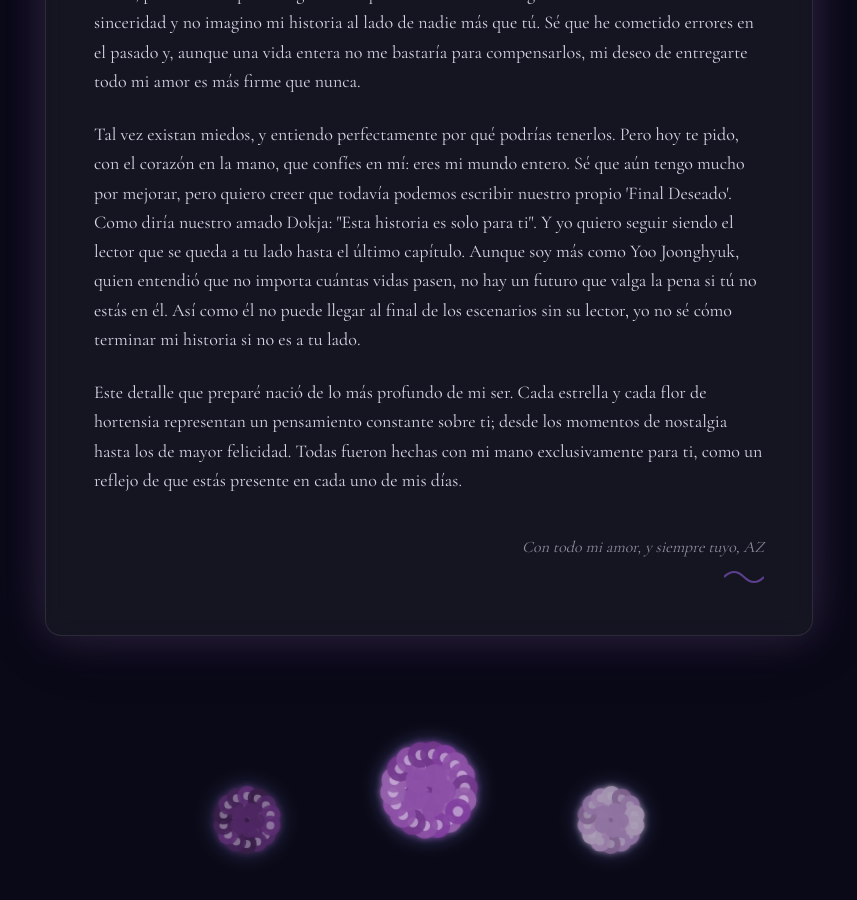
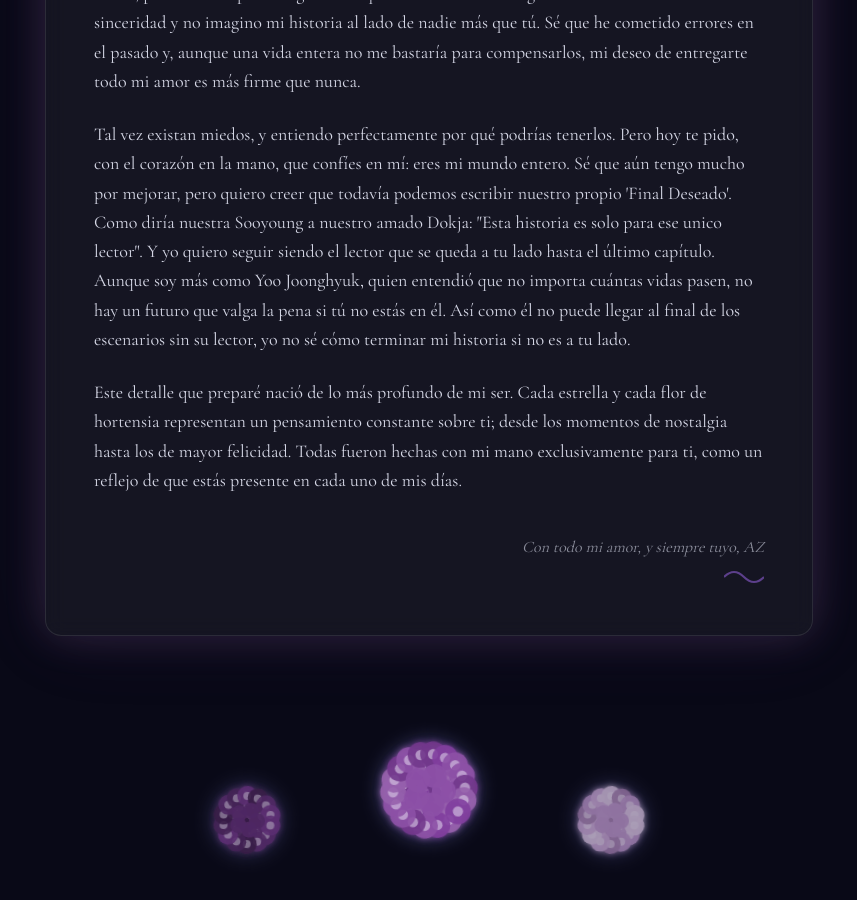
Before and after one commit to Fra46/Birthday-Hydrangea, a Next.js app: page / in a window 1280 px wide. Shown: the part 920-1820 px from the top of the page, without its empty margins (211-1068 px from the left). Built offline with nearby package versions, Linux system fonts and the light colour scheme.

Commit message:
fix: corregir cita en el contenido de la carta de cumpleaños

```diff
--- a/app/page.tsx
+++ b/app/page.tsx
@@ -10,7 +10,7 @@ const letterContent = `Desde el fondo de mi corazón, espero que este día sea i
 
 A veces me detengo a pensar en lo que me has dicho sobre el futuro, y aunque entiendo tus dudas, para mí es imposible ignorar lo que siento. Me he entregado a este sentimiento con total sinceridad y no imagino mi historia al lado de nadie más que tú. Sé que he cometido errores en el pasado y, aunque una vida entera no me bastaría para compensarlos, mi deseo de entregarte todo mi amor es más firme que nunca.
 
-Tal vez existan miedos, y entiendo perfectamente por qué podrías tenerlos. Pero hoy te pido, con el corazón en la mano, que confíes en mí: eres mi mundo entero. Sé que aún tengo mucho por mejorar, pero quiero creer que todavía podemos escribir nuestro propio 'Final Deseado'. Como diría nuestro amado Dokja: "Esta historia es solo para ti". Y yo quiero seguir siendo el lector que se queda a tu lado hasta el último capítulo. Aunque soy más como Yoo Joonghyuk, quien entendió que no importa cuántas vidas pasen, no hay un futuro que valga la pena si tú no estás en él. Así como él no puede llegar al final de los escenarios sin su lector, yo no sé cómo terminar mi historia si no es a tu lado.
+Tal vez existan miedos, y entiendo perfectamente por qué podrías tenerlos. Pero hoy te pido, con el corazón en la mano, que confíes en mí: eres mi mundo entero. Sé que aún tengo mucho por mejorar, pero quiero creer que todavía podemos escribir nuestro propio 'Final Deseado'. Como diría nuestra Sooyoung a nuestro amado Dokja: "Esta historia es solo para ese unico lector". Y yo quiero seguir siendo el lector que se queda a tu lado hasta el último capítulo. Aunque soy más como Yoo Joonghyuk, quien entendió que no importa cuántas vidas pasen, no hay un futuro que valga la pena si tú no estás en él. Así como él no puede llegar al final de los escenarios sin su lector, yo no sé cómo terminar mi historia si no es a tu lado.
 
 Este detalle que preparé nació de lo más profundo de mi ser. Cada estrella y cada flor de hortensia representan un pensamiento constante sobre ti; desde los momentos de nostalgia hasta los de mayor felicidad. Todas fueron hechas con mi mano exclusivamente para ti, como un reflejo de que estás presente en cada uno de mis días.`
 
```
